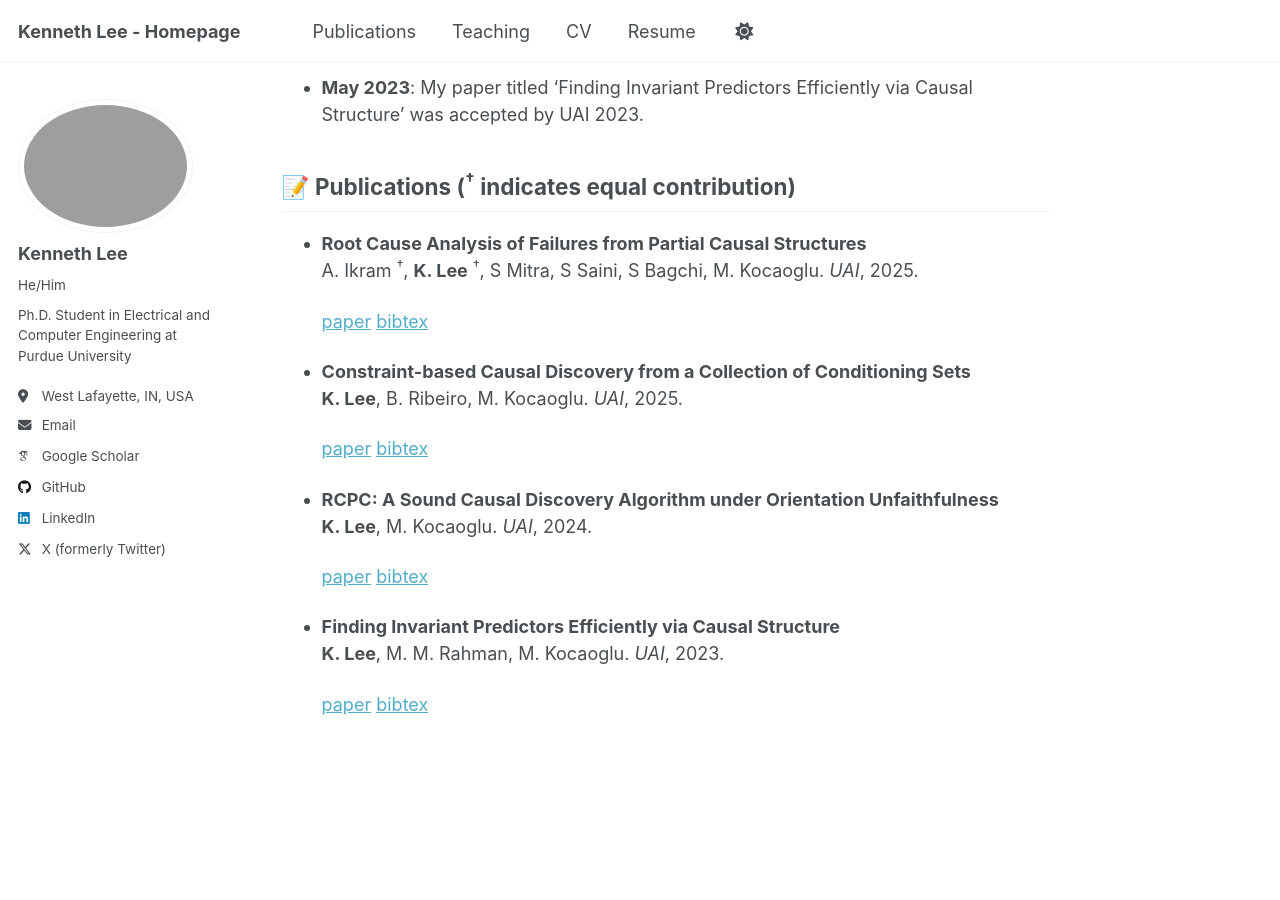
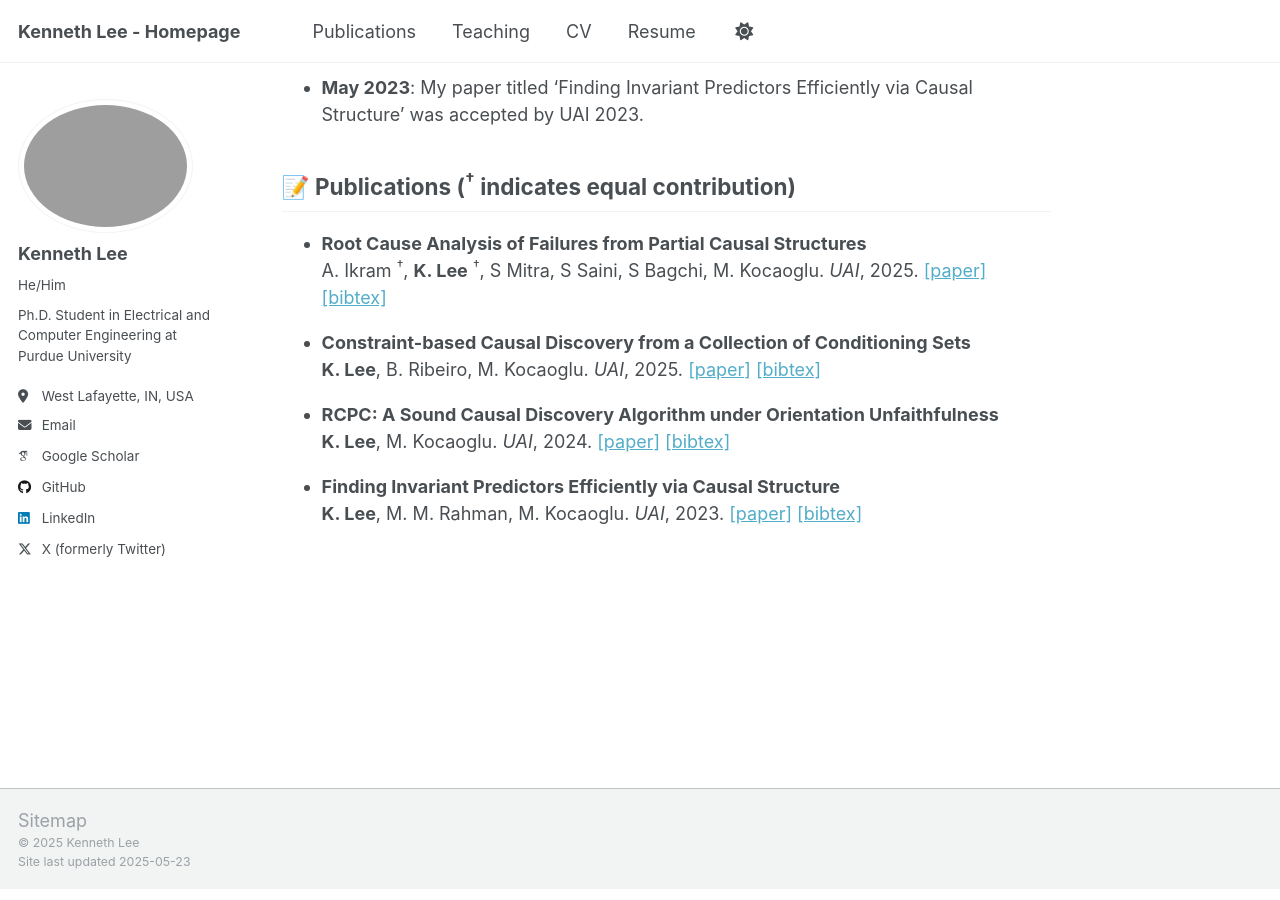
Before and after one commit to kenneth-lee-ch/kenneth-lee-ch.github.io, a Jekyll site: the page built from _pages/about.md, in a window 1280 px wide and 900 px high, scrolled down 839 px. Built offline with Jekyll 4.4.1, drawn with Linux system fonts in a browser that asks for light colours; some web fonts are replaced.

Commit message:
fix again

```diff
--- a/_pages/about.md
+++ b/_pages/about.md
@@ -24,15 +24,18 @@ Kenneth is currently a Ph.D. student in Electrical and Computer Engineering at P
 
 {% assign pubs = site.publications | sort: "date" | reverse %}
 {% for pub in pubs %}
-- **{{ pub.title }}**{% if pub.contrib_note %} <small>({{ pub.contrib_note }})</small>{% endif %}
-  {{ pub.authors | replace: "K. Lee", "**K. Lee**" }}. *{{ pub.venue }}*, {{ pub.date | date: "%Y" }}.
-  {% assign links = "" %}
-  {% if pub.paperurl %}{% assign links = links | append: "[paper](" | append: pub.paperurl | append: ") " %}{% endif %}
-  {% if pub.codeurl %}{% assign links = links | append: "[code](" | append: pub.codeurl | append: ") " %}{% endif %}
-  {% if pub.bibtexurl %}{% assign links = links | append: "[bibtex](" | append: pub.bibtexurl | append: ")" %}{% endif %}
-  {{ links }}
+<ul>
+  <li>
+    <strong>{{ pub.title }}</strong>{% if pub.contrib_note %} <small>({{ pub.contrib_note }})</small>{% endif %}<br />
+    {{ pub.authors | replace: "K. Lee", "<strong>K. Lee</strong>" }}. <em>{{ pub.venue }}</em>, {{ pub.date | date: "%Y" }}.
+    {% assign links = "" %}
+    {% if pub.paperurl %}{% assign links = links | append: '<a href="' | append: pub.paperurl | append: '">[paper]</a> ' %}{% endif %}
+    {% if pub.codeurl %}{% assign links = links | append: '<a href="' | append: pub.codeurl | append: '">[code]</a> ' %}{% endif %}
+    {% if pub.bibtexurl %}{% assign links = links | append: '<a href="' | append: pub.bibtexurl | append: '">[bibtex]</a>' %}{% endif %}
+    <span style="display:inline;">{{ links }}</span>
+  </li>
+</ul>
 {% endfor %}
-
 <!-- ## 📝 Publications (<sup>†</sup> indicates equal contribution)
 
 {% assign pubs = site.publications | sort: "date" | reverse %}
```
